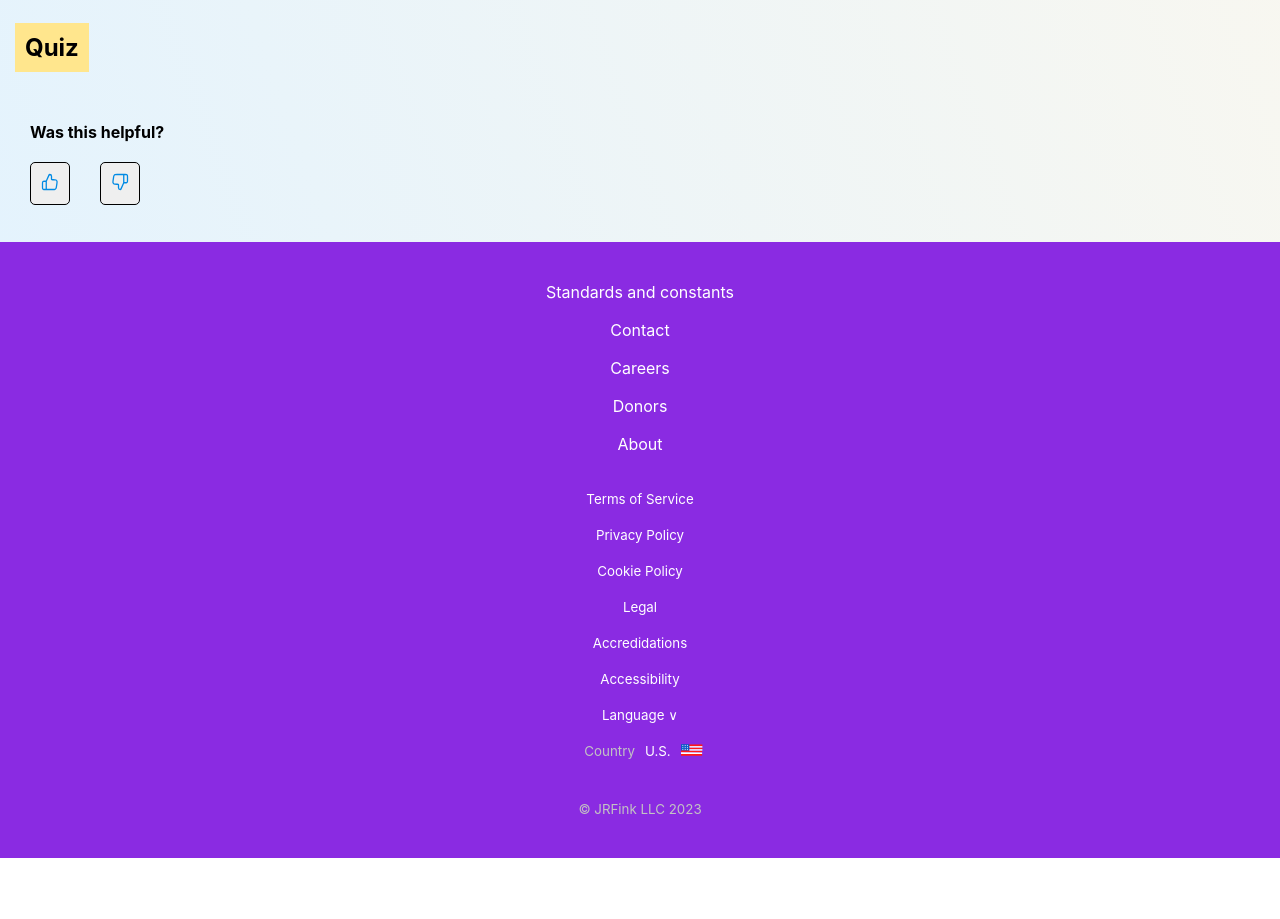
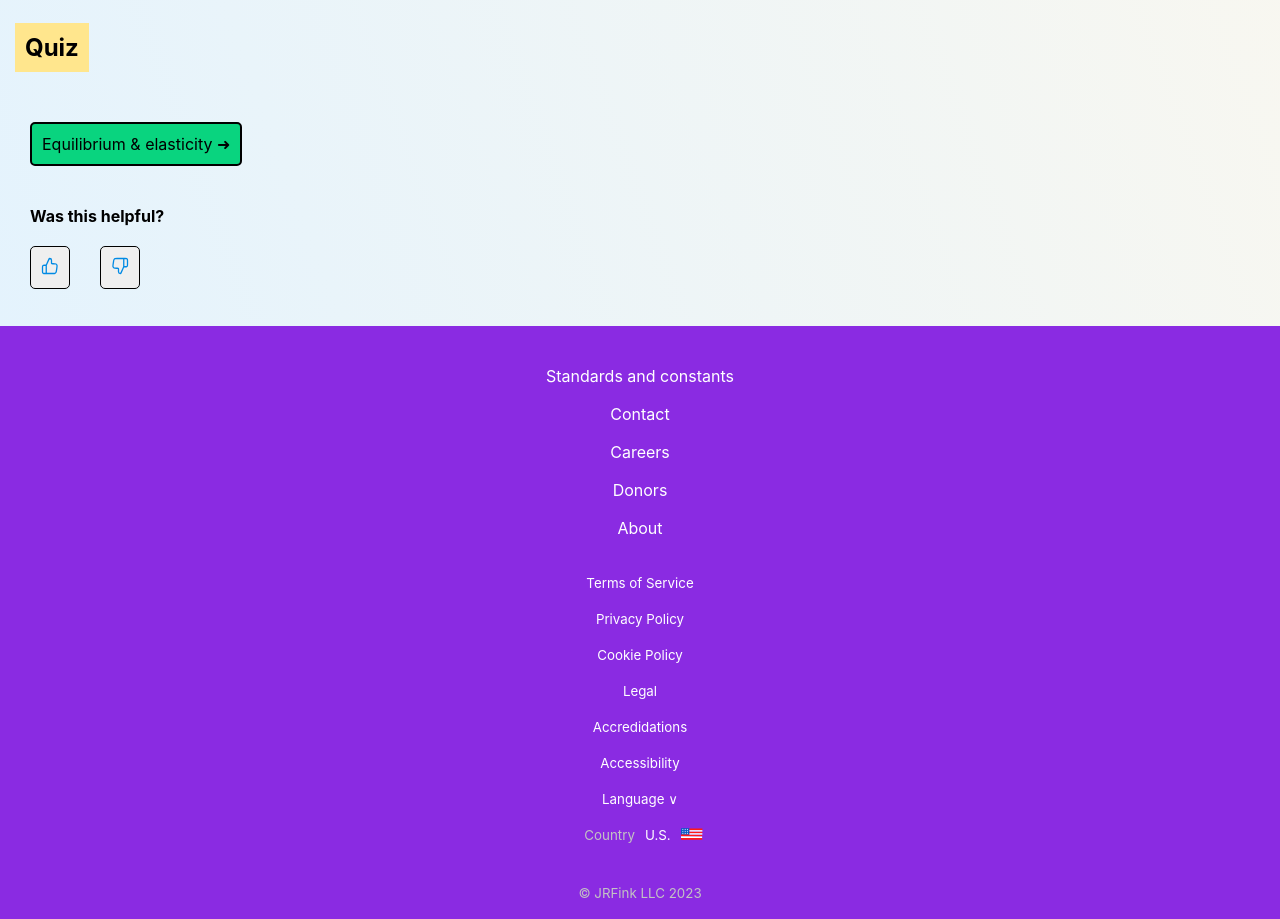
Before and after one commit to JRFink/jrfphyspagesnew, a Next.js app: page /education/gp1/trq in a window 1280 px wide. Shown: the part 1420-2339 px from the top of the page. Before the commit the page ends 2278 px from the top, so only its background shows below. Built offline with nearby package versions, Linux system fonts and the light colour scheme.

Commit message:
Update index.tsx

```diff
--- a/pages/education/gp1/trq/index.tsx
+++ b/pages/education/gp1/trq/index.tsx
@@ -41,7 +41,10 @@ const Trq = () => {
             <br></br>
             <OnedmQz />
             <br />
-            <Helpful />
+            <br />
+            <Link href="/education/gp1/eq" className={style.backtoLink}>Equilibrium &#38; elasticity &#10140;</Link>
+             <br />
+             <br />            <Helpful />
         </>
     );
 }
```
